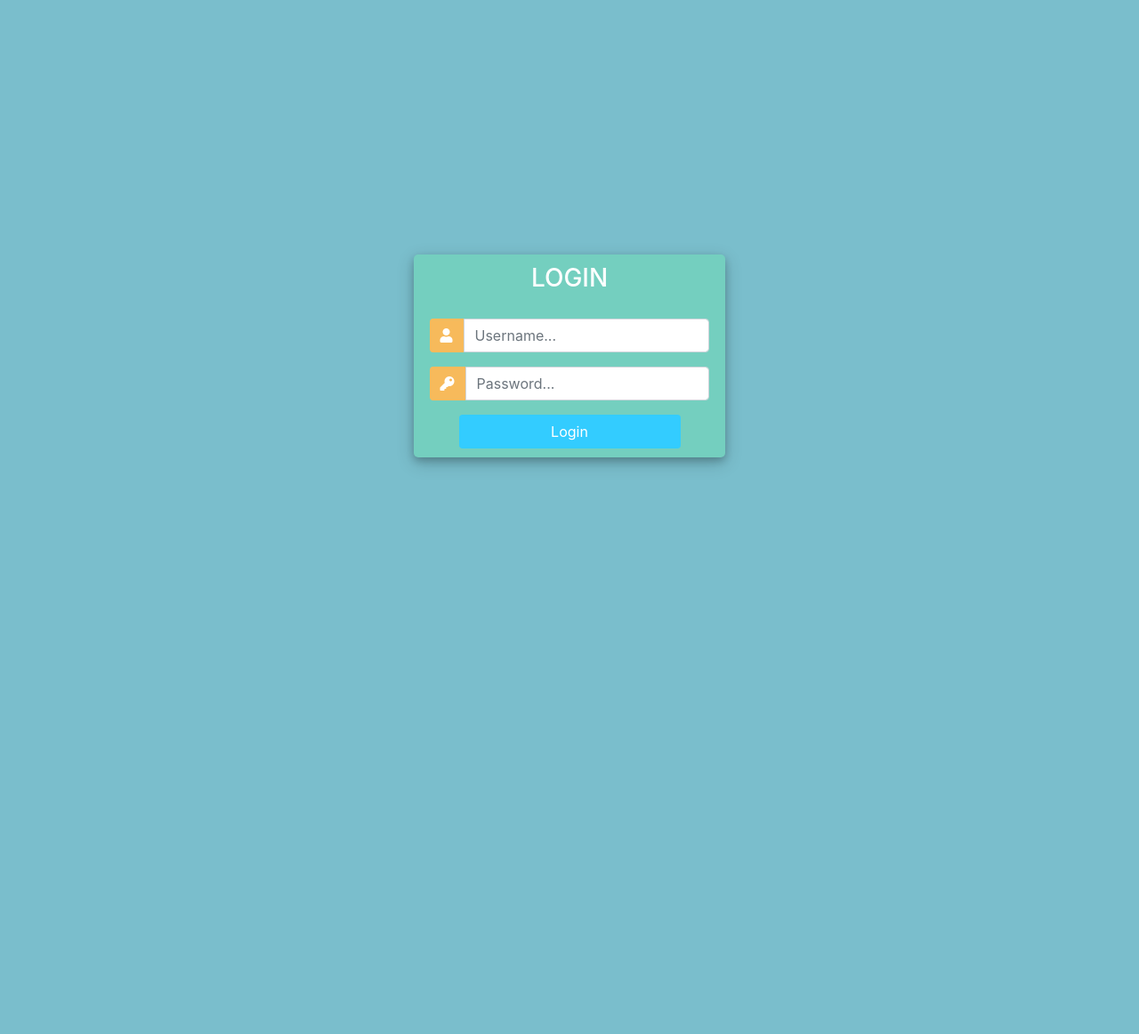
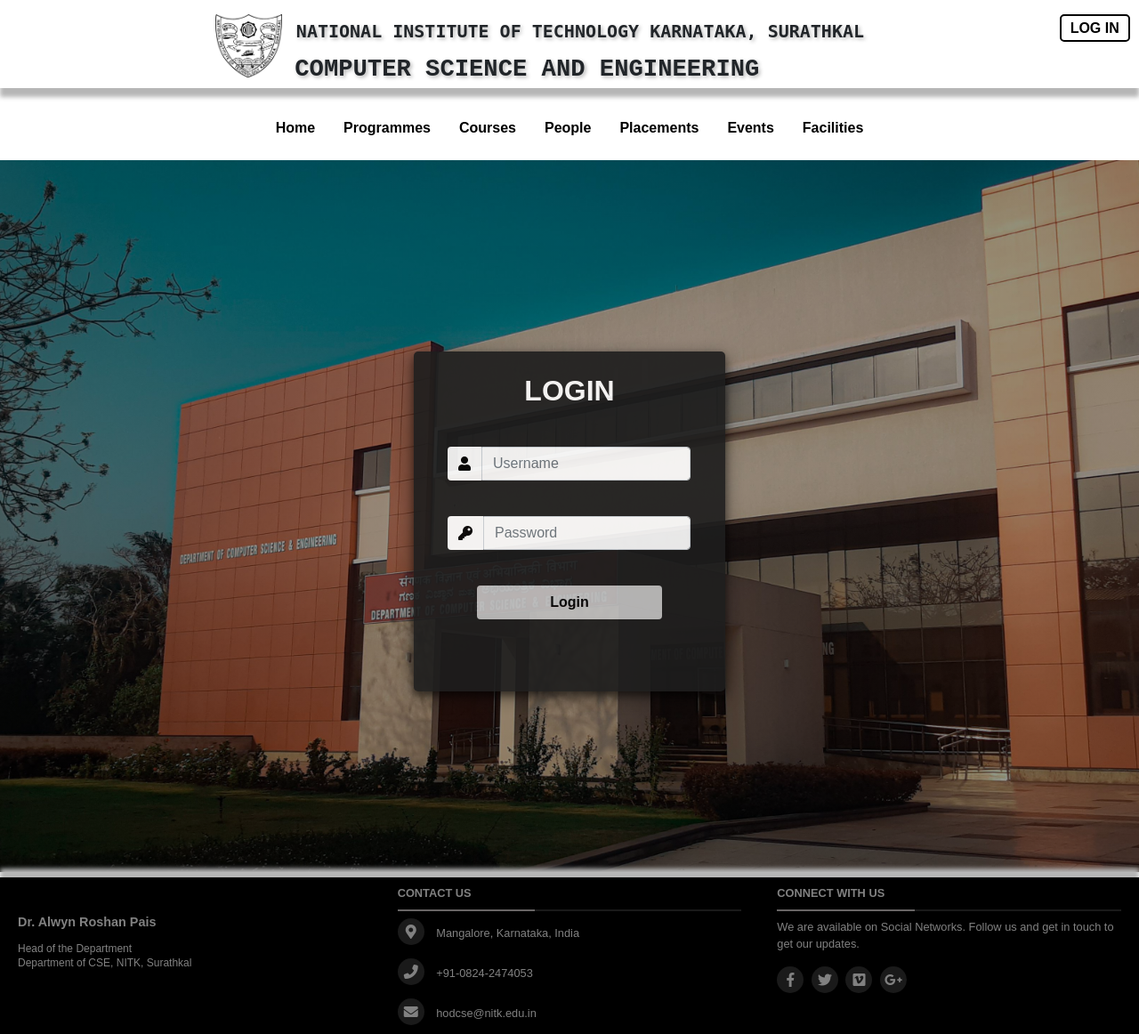
Before and after one commit to vivekj52/NITK_CSE_Portal, a Django app: page /people/login/ in a window 1280 px wide. Shown: the whole page at 89% size. Before the commit the page ends 526 px from the top, so only its background shows below. Run offline with Django 3.2, Linux system fonts and the light colour scheme; parts of the project's set-up code (start-up, migrations or seed data) failed here and were passed over; some libraries are stand-ins or nearby versions.

Commit message:
Final Changes

```diff
--- /dev/null
+++ b/static/login.css
@@ -0,0 +1,88 @@
+body,html
+{
+    background: linear-gradient(rgba(0, 0, 0, 0.4), rgba(0, 0, 0, 0.4)), url('images/Department.jpg');
+    background-size: cover;
+    background-repeat: no-repeat;
+    background-position: center 180px;
+    padding: 0;
+    height: 100%;
+    font-family: 'Poppins', sans-serif;
+}
+.user_card {
+    width: 350px;
+    margin-top: auto;
+    margin-bottom: auto;
+    background: #1d1d1d;
+    position: relative;
+    display: flex;
+    justify-content: center;
+    flex-direction: column;
+    padding: 25px;
+    box-shadow: 0 4px 8px 0 rgba(0, 0, 0, 0.5), 0 6px 20px 0 rgba(0, 0, 0, 0.5);
+    border-radius: 5px;
+    opacity: 0.9;
+}
+
+.form_container
+{
+    height: 250px;
+    margin-top: 20px;
+}
+
+#form-title{
+    color: #fff;
+    font-weight: 600;
+    font-size: 2rem;
+    margin-bottom: 1.5rem;
+}
+
+.form-content
+{
+    margin-bottom: 2rem;
+}
+
+.login_btn {
+    font-weight: 600;
+    width: 100% !important;
+    background: #c0c0c0 !important;
+    color: rgb(0, 0, 0) !important;
+}
+
+.login_btn:hover
+{
+    background: rgb(255, 255, 255) !important;
+    cursor: pointer;
+    color: rgb(0, 0, 0) !important;
+}
+
+.login_container
+{
+    padding: 0 2rem;
+}
+
+.input-group
+{
+    margin-bottom: 2.5rem !important;
+}
+
+.input-group-text
+{
+    background: #ffffff !important;
+    color: rgb(0, 0, 0) !important;
+    border: 0 !important;
+    border-radius: 0.25rem 0 0 0.25rem !important;
+
+}
+
+.input_user,.input_pass:focus
+{
+    box-shadow: none !important;
+    outline: 0px !important;
+}
+
+#messages{
+    background-color: grey;
+    color: #fff;
+    padding: 10px;
+    margin-top: 10px;
+}
--- a/static/style.css
+++ b/static/style.css
@@ -55,7 +55,6 @@ hr.uline
     font-size: 1.70rem;
     font-weight: 600;
     text-shadow: 2px 2px 4px #b6b6b6;
-
 }
 
 .logo
@@ -64,6 +63,37 @@ hr.uline
     margin-bottom: 0.5rem;
     float:left;
     width: 75px;
+}
+
+.user-info
+{
+    position: relative;
+    display: block;
+    justify-content: right;
+    left: 17%;
+    line-height: 2rem;
+}
+
+.login-btn
+{
+    font-weight: 600;
+    padding: 5px 10px;
+    text-align: center;
+    text-decoration: none;
+    font-size: 1rem;
+    margin: 4px 2px;
+    cursor: pointer;
+    background-color: white;
+    color: black;
+    border: 2px solid #000000;
+    border-radius: 5px;
+}
+
+.login-btn:hover
+{
+    color: white;
+    background-color: rgb(41, 41, 41);
+    text-shadow: none;
 }
 
 /*---------------------------------------------- Navigation Bar ----------------------------------------------*/
--- a/templates/base.html
+++ b/templates/base.html
@@ -17,17 +17,16 @@
       <div class="college-name">National Institute of Technology Karnataka, Surathkal</div>
       <div class="department" id="header">Computer Science And Engineering</div>
     </div>
-      <div>
+      <div class="user-info">
           {% if user.is_authenticated %}
                 <p>Hi {{ user.username }}!({{ user.first_name }} {{ user.last_name }})<br>
 {#                    {{ user.email }}<br></p>#}
 {#                Last login: {{ user.last_login }}<br>#}
-                <a href="{% url 'profile' %}">PROFILE</a>
-                <a href="{% url 'logout' %}">LOGOUT</a>
+                <a class="login-btn" href="{% url 'profile' %}">PROFILE</a>
+                <a class="login-btn" href="{% url 'logout' %}">LOGOUT</a>
                 <br>
             {% else %}
-                <p>You are not logged in</p>
-                <a href="{% url 'login' %}">Log In</a>
+                <a class="login-btn" href="{% url 'login' %}">LOG IN</a>
             {% endif %}
       </div>
   </div>
--- a/templates/login.html
+++ b/templates/login.html
@@ -1,81 +1,13 @@
-<!DOCTYPE html>
-<html>
+{% extends 'base.html' %}
 
-<head>
+{% block content %}
+{% load static %}
 	<title>Login</title>
 	<link rel="stylesheet" href="https://stackpath.bootstrapcdn.com/bootstrap/4.1.3/css/bootstrap.min.css" integrity="sha384-MCw98/SFnGE8fJT3GXwEOngsV7Zt27NXFoaoApmYm81iuXoPkFOJwJ8ERdknLPMO" crossorigin="anonymous">
 	<script src="https://ajax.googleapis.com/ajax/libs/jquery/3.3.1/jquery.min.js"></script>
 	<link rel="stylesheet" href="https://use.fontawesome.com/releases/v5.6.1/css/all.css" integrity="sha384-gfdkjb5BdAXd+lj+gudLWI+BXq4IuLW5IT+brZEZsLFm++aCMlF1V92rMkPaX4PP" crossorigin="anonymous">
+	<link rel="stylesheet" type="text/css" href="{% static 'login.css' %}"/>
 
-
-	<style>
-		body,
-		html {
-			margin: 0;
-			padding: 0;
-			height: 100%;
-			background: #7abecc !important;
-		}
-		.user_card {
-			width: 350px;
-			margin-top: auto;
-			margin-bottom: auto;
-			background: #74cfbf;
-			position: relative;
-			display: flex;
-			justify-content: center;
-			flex-direction: column;
-			padding: 10px;
-			box-shadow: 0 4px 8px 0 rgba(0, 0, 0, 0.2), 0 6px 20px 0 rgba(0, 0, 0, 0.19);
-			-webkit-box-shadow: 0 4px 8px 0 rgba(0, 0, 0, 0.2), 0 6px 20px 0 rgba(0, 0, 0, 0.19);
-			-moz-box-shadow: 0 4px 8px 0 rgba(0, 0, 0, 0.2), 0 6px 20px 0 rgba(0, 0, 0, 0.19);
-			border-radius: 5px;
-
-		}
-
-		.form_container {
-			margin-top: 20px;
-		}
-
-		#form-title{
-			color: #fff;
-
-		}
-
-		.login_btn {
-			width: 100%;
-			background: #33ccff !important;
-			color: white !important;
-		}
-		.login_btn:focus {
-			box-shadow: none !important;
-			outline: 0px !important;
-		}
-		.login_container {
-			padding: 0 2rem;
-		}
-		.input-group-text {
-			background: #f7ba5b !important;
-			color: white !important;
-			border: 0 !important;
-			border-radius: 0.25rem 0 0 0.25rem !important;
-		}
-		.input_user,
-		.input_pass:focus {
-			box-shadow: none !important;
-			outline: 0px !important;
-		}
-
-		#messages{
-			background-color: grey;
-			color: #fff;
-			padding: 10px;
-			margin-top: 10px;
-		}
-	</style>
-
-</head>
-<body>
 	<div class="container h-100">
 		<div class="d-flex justify-content-center h-100">
 			<div class="user_card">
@@ -92,7 +24,7 @@
 								<span class="input-group-text"><i class="fas fa-user"></i></span>
 							</div>
 
-							<input type="text" name="username" placeholder="Username..." class="form-control">
+							<input type="text" name="username" placeholder="Username" class="form-control">
 						</div>
 
 						<div class="input-group mb-2">
@@ -100,7 +32,7 @@
 								<span class="input-group-text"><i class="fas fa-key"></i></span>
 							</div>
 
-								<input type="password" name="password" placeholder="Password..." class="form-control" >
+								<input type="password" name="password" placeholder="Password" class="form-control" >
 						</div>
 
 							<div class="d-flex justify-content-center mt-3 login_container">
@@ -123,6 +55,4 @@
 			</div>
 		</div>
 	</div>
-</body>
-
-</html>
+	{% endblock %}
--- a/templates/profile.html
+++ b/templates/profile.html
@@ -9,10 +9,10 @@ Role : {{ group }}
 
 Name: {{ user.first_name }} {{ user.last_name }}
 
-<form method='POST' enctype="multipart/form-data">
+<form class="update-profile" method='POST' enctype="multipart/form-data">
     {% csrf_token %}
     {{ form.as_p }}
-    <button type='submit'>Update</button>
+    <button class="login-btn" type='submit'>Update</button>
 </form>
 
 {% endblock %}
```
